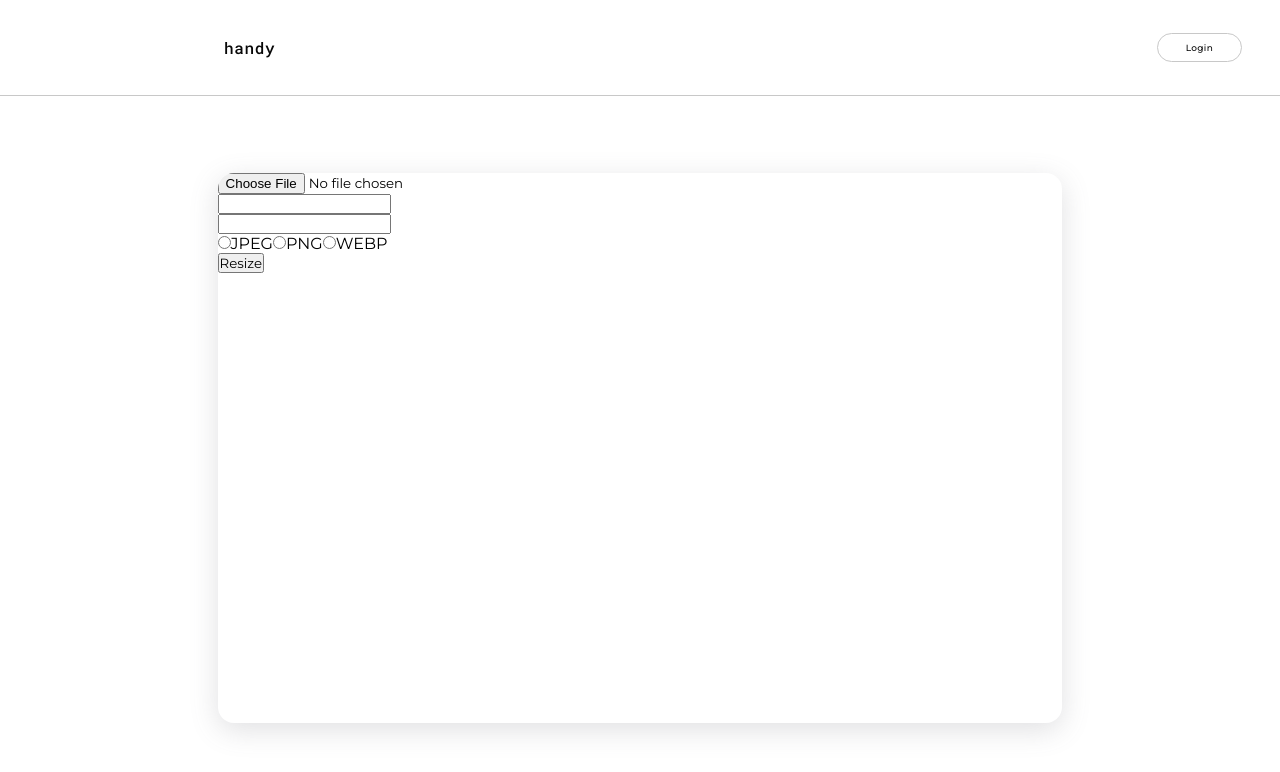
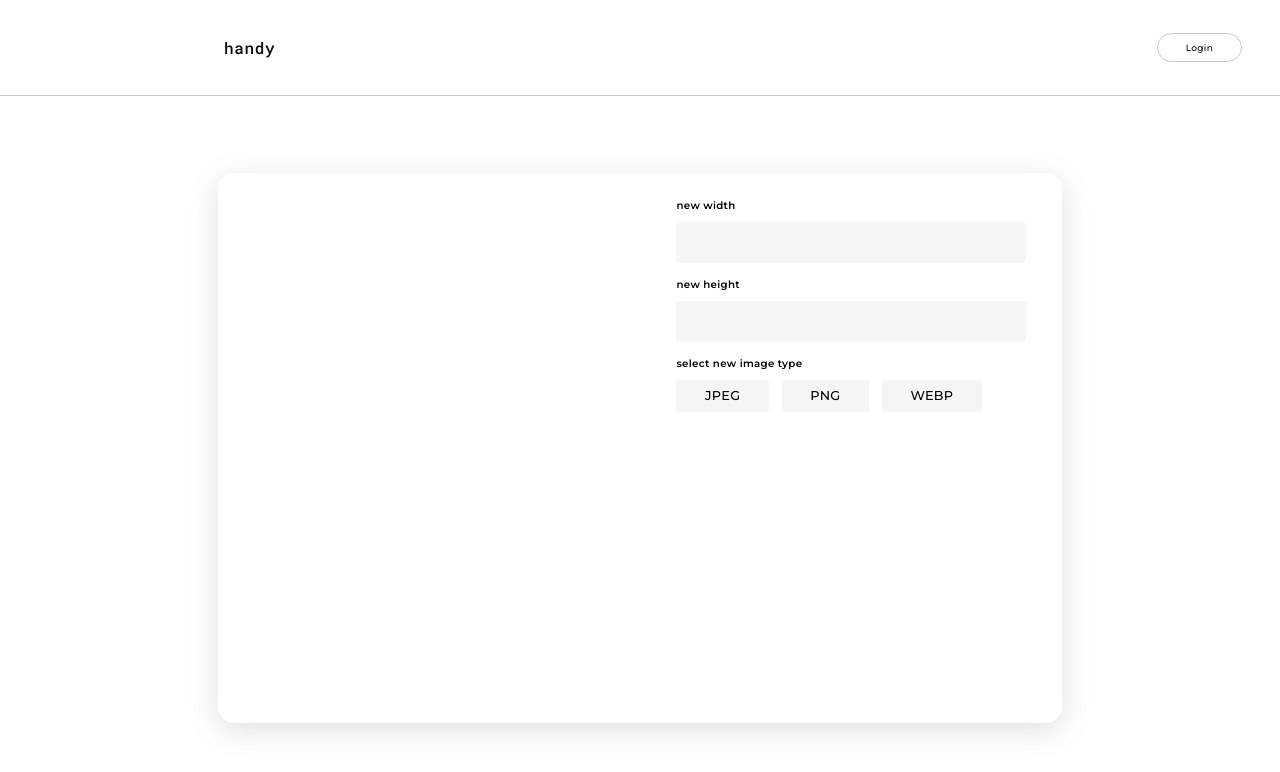
Before and after one commit to rabbykhairul/handy-front-end, a React (Create React App) app: page /util-services/resize-image in a window 1280 px wide. Shown: the top 772 px of the page. Built offline with nearby package versions, Linux system fonts and the light colour scheme.

Commit message:
Tune up the ResizeImageForm with newly created styled input components

```diff
--- a/src/components/utilServices/resizeImage/ResizeImageForm.jsx
+++ b/src/components/utilServices/resizeImage/ResizeImageForm.jsx
@@ -1,4 +1,7 @@
 import React, { useState } from "react";
+import Input from "../../commons/Input";
+import RadioInputGroup from "../../commons/RadioInputGroup";
+import "./ResizeImageForm.css";
 
 const ResizeImageForm = () => {
   const [input, setInput] = useState({
@@ -15,65 +18,59 @@ const ResizeImageForm = () => {
     newInput[inputField.name] =
       inputField.name === "image" ? inputField.files[0] : inputField.value;
     setInput(newInput);
+
+    console.log(newInput);
   };
 
   // Handle the form data when user click submit button
   const handleSubmit = (e) => {
     e.preventDefault();
-    console.log("Submitted");
-    console.log(input);
+    // getResizedImage(input);
   };
 
+  const renderRemainingInputFields = () => {
+    const radiosList = [
+      { value: "jpeg", label: "JPEG" },
+      { value: "png", label: "PNG" },
+      { value: "webp", label: "WEBP" },
+    ];
+
     return (
-    <form onSubmit={handleSubmit}>
-      <div>
-        <label htmlFor="image"></label>
-        <input type="file" id="image" name="image" onChange={updateInputData} />
-      </div>
-      <div>
-        <label htmlFor="width"></label>
-        <input
+      <div className="resize-image-form-right-side">
+        <div className="resize-image-form-row">
+          <Input
             type="number"
-          id="width"
+            label="new width"
             name="width"
             value={input.width}
             onChange={updateInputData}
           />
         </div>
-      <div>
-        <label htmlFor="height"></label>
-        <input
+        <div className="resize-image-form-row">
+          <Input
             type="number"
-          id="height"
+            label="new height"
             name="height"
             value={input.height}
             onChange={updateInputData}
           />
         </div>
-      <div>
-        <input
-          type="radio"
+        <div className="resize-image-form-row">
+          <RadioInputGroup
+            title="select new image type"
             name="formats"
-          value="jpeg"
+            radiosList={radiosList}
             onChange={updateInputData}
           />
-        JPEG
-        <input
-          type="radio"
-          name="formats"
-          value="png"
-          onChange={updateInputData}
-        />
-        PNG
-        <input
-          type="radio"
-          name="formats"
-          value="webp"
-          onChange={updateInputData}
-        />
-        WEBP
         </div>
-      <button>Resize</button>
+      </div>
+    );
+  };
+
+  return (
+    <form className="resize-image-form" onSubmit={handleSubmit}>
+      <div className="resize-image-form-left-side"></div>
+      {renderRemainingInputFields()}
     </form>
   );
 };
```
Lines whose indentation alone changed are shown as unchanged.
